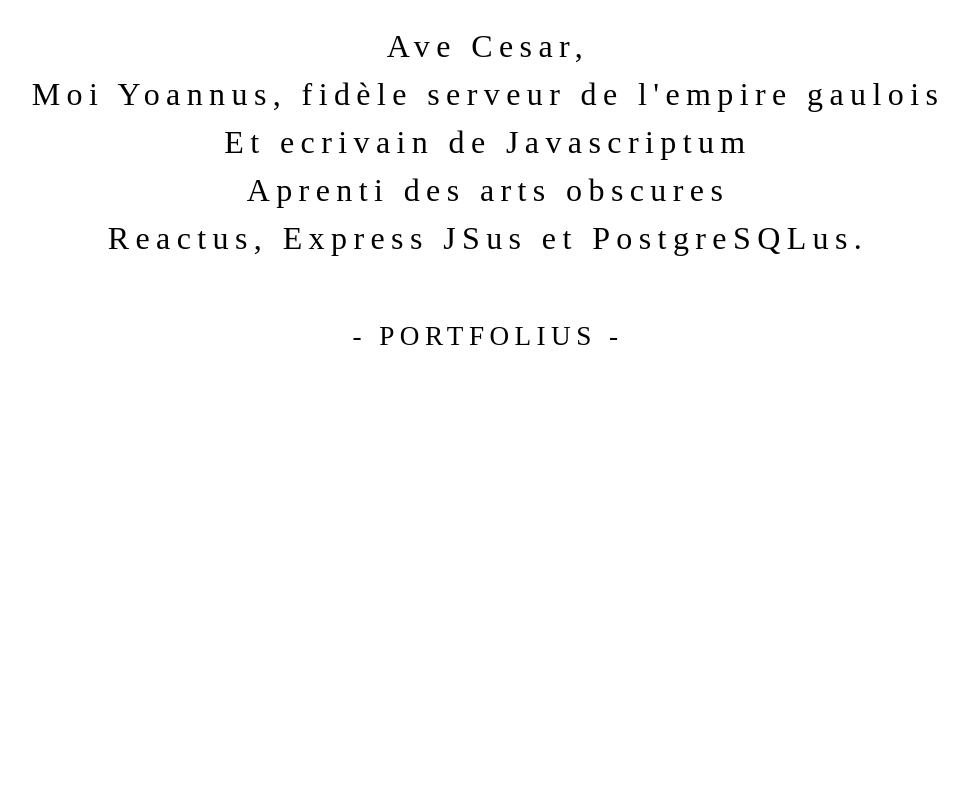
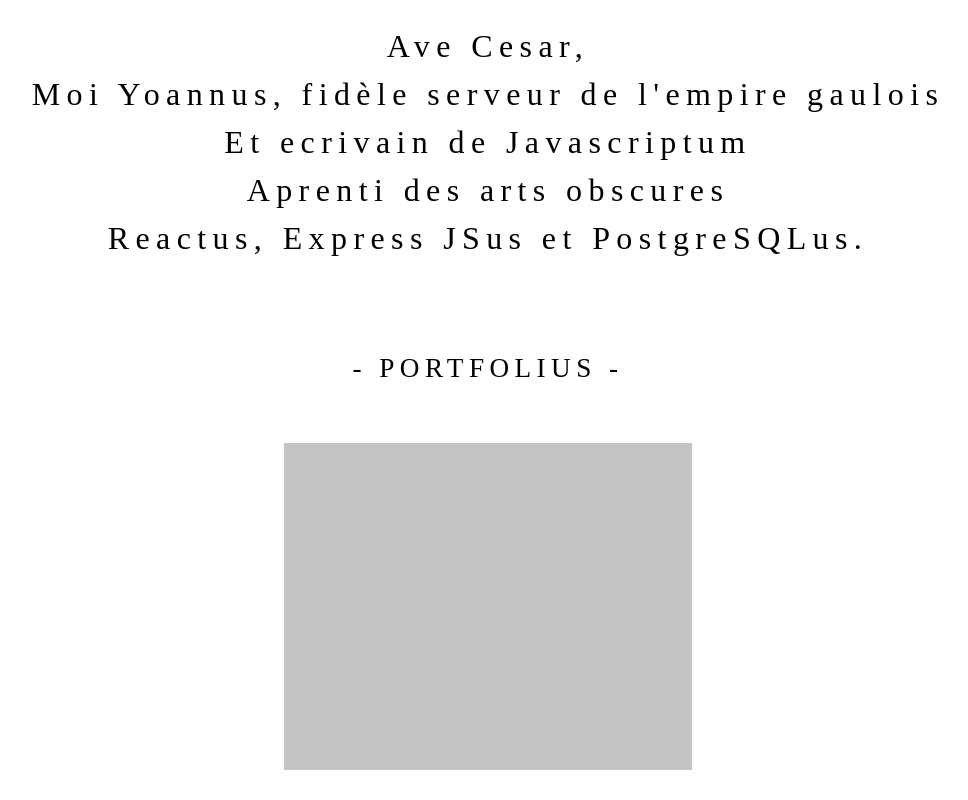
Before and after one commit to yoannesbourg/Portfolius, a Gatsby site: page / in a window 1280 px wide. Shown: the part 737-1537 px from the top of the page, without its empty margins (152-1120 px from the left). Before the commit the page ends 1125 px from the top, so only its background shows below. Built offline with nearby package versions, Linux system fonts and the light colour scheme; Gatsby itself is replaced by a stand-in of ours.

Commit message:
Portfolio section

```diff
--- /dev/null
+++ b/src/components/PortfolioBlock.jsx
@@ -0,0 +1,23 @@
+import * as React from "react"
+import '../fonts/perpetua/perpeta.ttf'
+import styled from "styled-components"
+import { TweenMax, Power3 } from 'gsap'
+
+//styles
+
+const ProjectThumbnail = styled.div`
+    background-color: #C4C4C4;
+    margin-top: 2em;
+    height: 12em;
+    width: 15em;
+`
+
+const PortfolioBlock = () => {
+    return (
+        <div>
+            <ProjectThumbnail />
+        </div>
+    )
+}
+
+export default PortfolioBlock
--- a/src/pages/index.js
+++ b/src/pages/index.js
@@ -3,6 +3,7 @@
 import Portrait from '../images/protrait.png'
 import styled from "styled-components"
 import { TweenMax, Power3 } from 'gsap'
+import PortfolioBlock from '../components/PortfolioBlock'
 
 // styles
 const Container = styled.div`
@@ -65,6 +66,7 @@
   font-weight: 200;
   line-height: 1.5;
   text-align: center;
+  margin-top: 2em;
 `
 
 //animation
@@ -110,6 +112,7 @@
         {/*Portfolius*/}
         <SectionTitle>
           - PORTFOLIUS -
+          <PortfolioBlock/>
         </SectionTitle>
 
       </Container>
```
